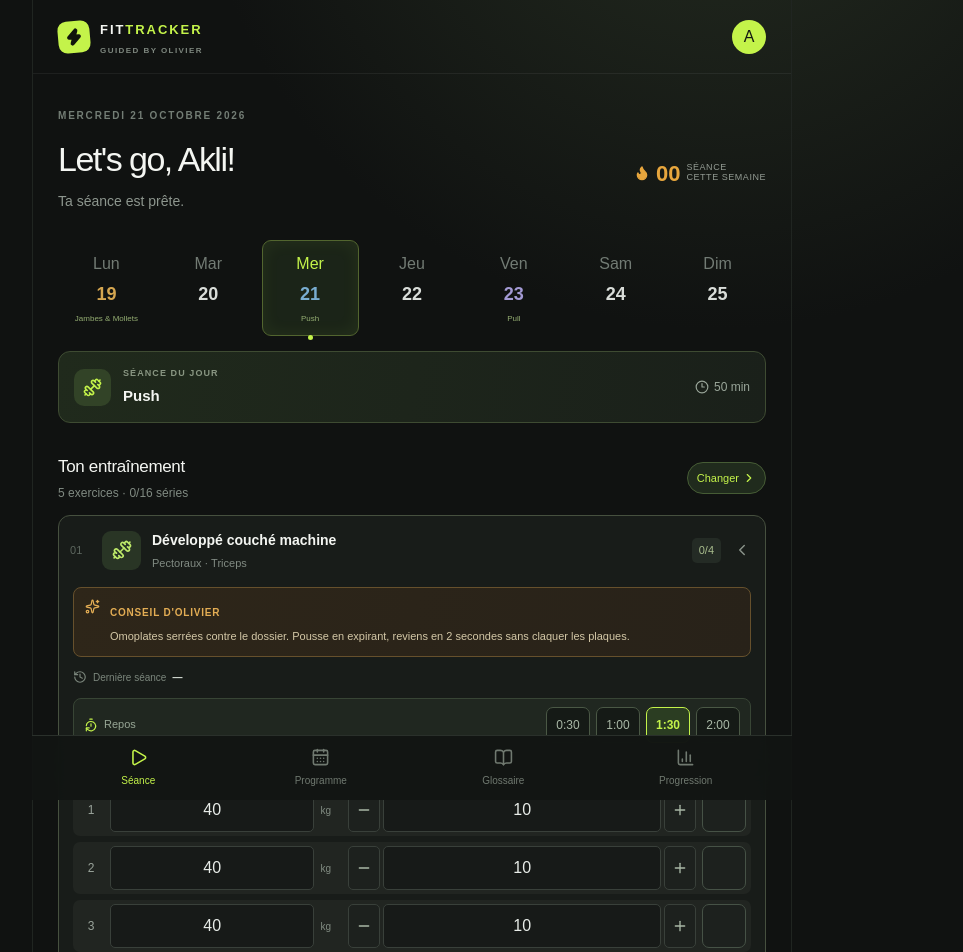
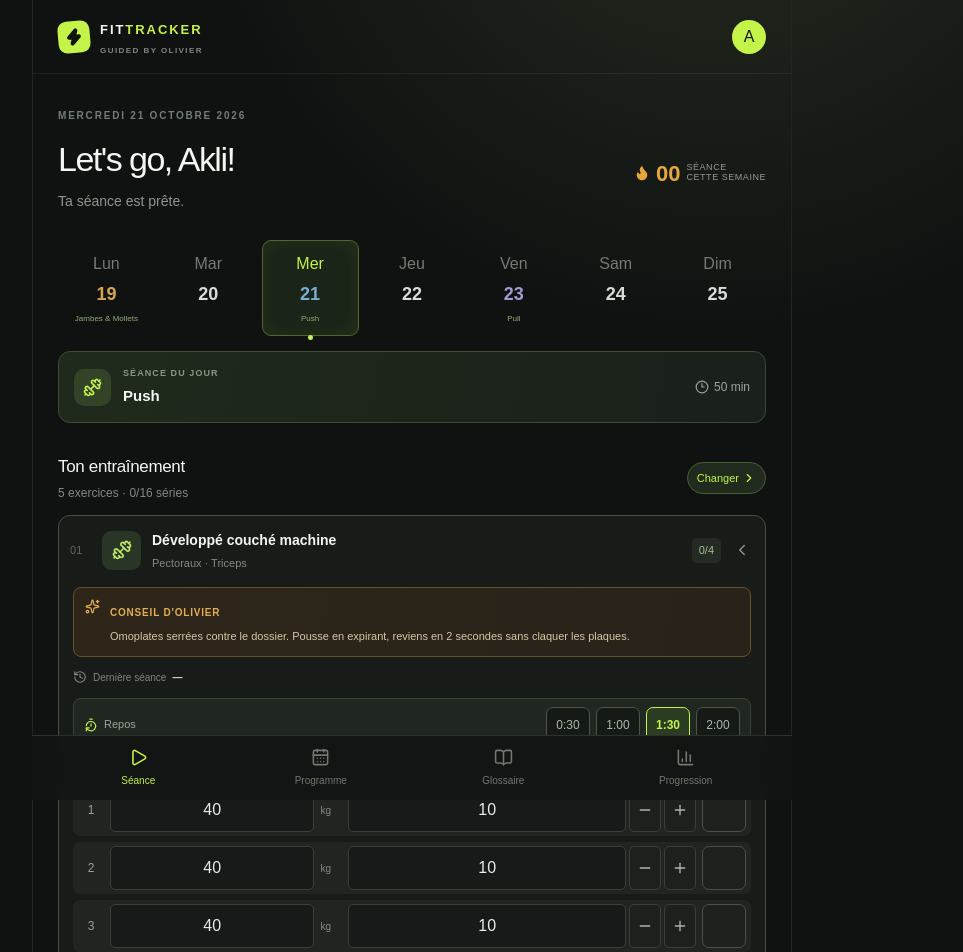
Before and after one commit to 2TERASAMERE/lazdeg, a Next.js app: page / in a window 1280 px wide. Shown: the top 952 px of the page, without its empty margins (228-1191 px from the left). Built offline with nearby package versions, Linux system fonts and the light colour scheme.

Commit message:
Update set-row.tsx

```diff
--- a/components/workout/set-row.tsx
+++ b/components/workout/set-row.tsx
@@ -40,15 +40,6 @@ export function SetRow({ number, set, kind, onChange, onToggle }: Props) {
         </>
       )}
       <div className="stepper">
-        <button
-          type="button"
-          className="step-button"
-          aria-label={`Retirer une unité (${unitLabel}, série ${number})`}
-          disabled={reps <= 0}
-          onClick={() => stepReps(-1)}
-        >
-          <Minus size={16} />
-        </button>
         <input
           aria-label={cardio ? 'Durée en minutes' : `Répétitions de la série ${number}`}
           className="set-input reps"
@@ -60,6 +51,15 @@ export function SetRow({ number, set, kind, onChange, onToggle }: Props) {
           onFocus={selectAll}
           onChange={(e) => onChange('reps', e.target.value)}
         />
+        <button
+          type="button"
+          className="step-button"
+          aria-label={`Retirer une unité (${unitLabel}, série ${number})`}
+          disabled={reps <= 0}
+          onClick={() => stepReps(-1)}
+        >
+          <Minus size={16} />
+        </button>
         <button
           type="button"
           className="step-button"
```
